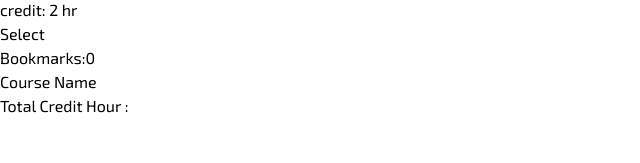
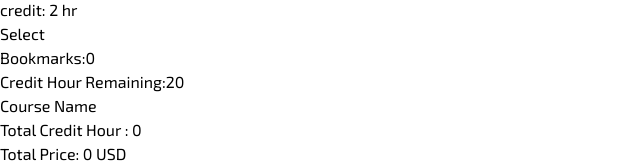
Before and after one commit to anikdas400/react-course-registration, a React (Vite) app: page / in a window 1280 px wide. Shown: the part 4046-4209 px from the top of the page, without its empty margins (0-640 px from the left). Before the commit the page ends 4164 px from the top, so only its background shows below. Built offline with nearby package versions, Linux system fonts and the light colour scheme.

Commit message:
conditionaly add totalCredit totalPrice and remain

```diff
--- a/src/App.jsx
+++ b/src/App.jsx
@@ -6,14 +6,35 @@ import Bookmarks from './components/Bookmarks/Bookmarks'
 
 function App() {
   const [bookmarks,setBookmarks]=useState([])
+  const [remaining,setRemaining] =useState(20)
+  const [totalCredit,setTotalCredit]=useState(0)
+  const [totalPrice,setTotalPrice]=useState(0)
 
   const handleAddCourse = course =>{
 
     const isExist = bookmarks.find((item)=>item.id == course.id)
+    let count = course.credit
+    let price =course.price
     if(isExist){
      return alert('this item has been already exist')
     }
     else{
+      bookmarks.forEach((item)=>{
+        count=count +item.credit
+        price=price +item.price
+      })
+
+
+      const totalremaining = 20-count;
+
+      if(count > 20){
+        return alert("your credit hours has been finished")
+      }
+
+
+      setTotalPrice(price)
+      setTotalCredit(count)
+      setRemaining(totalremaining)
       const newBookmarks=[...bookmarks,course]
       setBookmarks(newBookmarks)
     }
@@ -32,6 +53,9 @@ function App() {
         <Blogs handleAddCourse={handleAddCourse}></Blogs>
         <Bookmarks
         bookmarks={bookmarks}
+        remaining={remaining}
+        totalCredit={totalCredit}
+        totalPrice={totalPrice}
         ></Bookmarks>
 
       </div>
--- a/src/components/Bookmarks/Bookmarks.jsx
+++ b/src/components/Bookmarks/Bookmarks.jsx
@@ -1,11 +1,12 @@
 
 
 
-const Bookmarks = ({bookmarks}) => {
+const Bookmarks = ({bookmarks,remaining,totalCredit,totalPrice}) => {
     // const{id,credit,course_name}=bookmarks
     return (
         <div className="md:w-1/4">
             <h2 className="text-3xl">Bookmarks:{bookmarks.length}</h2>
+            <h3>Credit Hour Remaining:{remaining}</h3>
             <h2 className=" mb-5 text-2xl font-semibold ">Course Name</h2>
 
             {
@@ -13,7 +14,8 @@ const Bookmarks = ({bookmarks}) => {
                     <li key={idx} className=" list-decimal">{bookmark.course_name}</li>
                 ))
             }
-            <h2 className="mt-4">Total Credit Hour :</h2>
+            <h2 className="mt-4">Total Credit Hour : {totalCredit}</h2>
+            <h4>Total Price: {totalPrice} USD</h4>
 
 
         </div>
```
